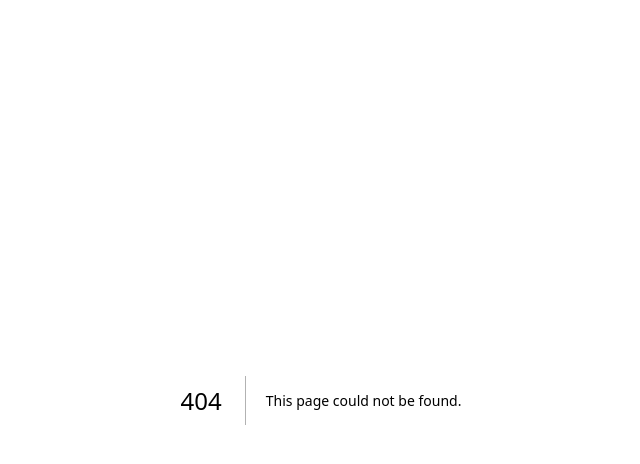
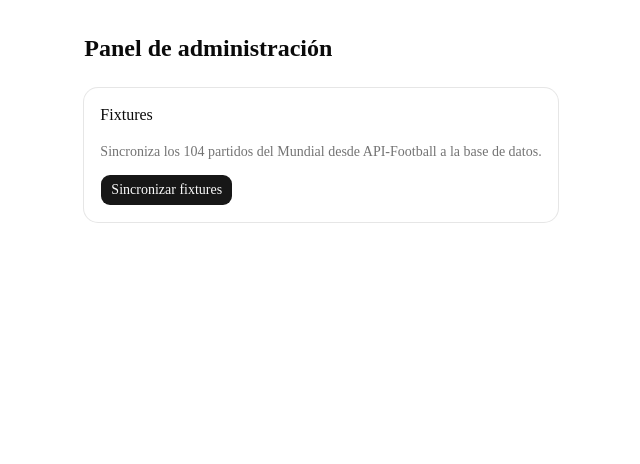
Before and after one commit to Saultr21/web-mundial-futbol, a Next.js app: page /admin in a window 1280 px wide. Before the commit this address had no page. Shown: the top 464 px of the page, without its empty margins (319-959 px from the left). Built offline with nearby package versions, Linux system fonts and the light colour scheme; no server answers.

Commit message:
feat(admin): panel sync fixtures + componente live score polling

```diff
--- /dev/null
+++ b/src/app/admin/page.tsx
@@ -0,0 +1,42 @@
+'use client'
+import { useState } from 'react'
+import { createClient } from '@/lib/supabase/client'
+import { Button } from '@/components/ui/button'
+import { Card, CardContent, CardHeader, CardTitle } from '@/components/ui/card'
+
+export default function AdminPage() {
+  const [syncing, setSyncing] = useState(false)
+  const [result, setResult] = useState<string | null>(null)
+  const supabase = createClient()
+
+  async function syncFixtures() {
+    setSyncing(true)
+    setResult(null)
+    const { data: { user } } = await supabase.auth.getUser()
+    const res = await fetch('/api/admin/sync', {
+      method: 'POST',
+      headers: { 'x-admin-email': user?.email ?? '' },
+    })
+    const data = await res.json() as { synced?: number; error?: string }
+    setResult(res.ok ? `✅ ${data.synced} partidos sincronizados` : `❌ Error: ${data.error}`)
+    setSyncing(false)
+  }
+
+  return (
+    <div className="max-w-lg mx-auto space-y-6 py-8">
+      <h1 className="text-2xl font-bold">Panel de administración</h1>
+      <Card>
+        <CardHeader><CardTitle>Fixtures</CardTitle></CardHeader>
+        <CardContent className="space-y-3">
+          <p className="text-sm text-muted-foreground">
+            Sincroniza los 104 partidos del Mundial desde API-Football a la base de datos.
+          </p>
+          <Button onClick={syncFixtures} disabled={syncing}>
+            {syncing ? 'Sincronizando...' : 'Sincronizar fixtures'}
+          </Button>
+          {result && <p className="text-sm mt-2">{result}</p>}
+        </CardContent>
+      </Card>
+    </div>
+  )
+}
--- /dev/null
+++ b/src/components/live/LiveMatchBadge.tsx
@@ -0,0 +1,48 @@
+'use client'
+import { useEffect, useState } from 'react'
+import { Badge } from '@/components/ui/badge'
+
+interface Props {
+  matchApiId: number
+  initialStatus: string
+}
+
+interface FixtureData {
+  goals?: { home: number | null; away: number | null }
+  fixture?: { status?: { short?: string } }
+}
+
+export function LiveMatchBadge({ matchApiId, initialStatus }: Props) {
+  const [score, setScore] = useState<{ home: number | null; away: number | null }>({ home: null, away: null })
+  const [isLive, setIsLive] = useState(initialStatus === 'live')
+
+  useEffect(() => {
+    if (!isLive) return
+    const interval = setInterval(async () => {
+      try {
+        const res = await fetch(`/api/matches/${matchApiId}`)
+        if (!res.ok) return
+        const data = await res.json() as FixtureData
+        if (data?.goals) {
+          setScore({ home: data.goals.home, away: data.goals.away })
+          const short = data.fixture?.status?.short ?? ''
+          setIsLive(['1H','2H','HT'].includes(short))
+        }
+      } catch {
+        // network error, try again next interval
+      }
+    }, 30000)
+    return () => clearInterval(interval)
+  }, [isLive, matchApiId])
+
+  if (!isLive) return null
+
+  return (
+    <div className="flex items-center gap-2">
+      <Badge variant="destructive" className="animate-pulse">EN VIVO</Badge>
+      {score.home !== null && (
+        <span className="font-mono font-bold">{score.home} - {score.away}</span>
+      )}
+    </div>
+  )
+}
```
